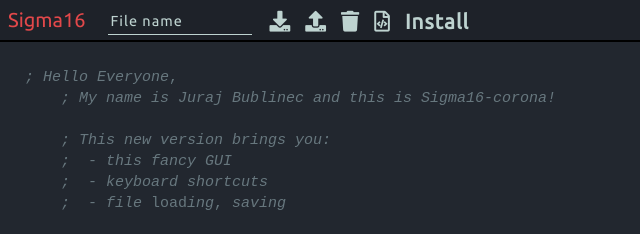
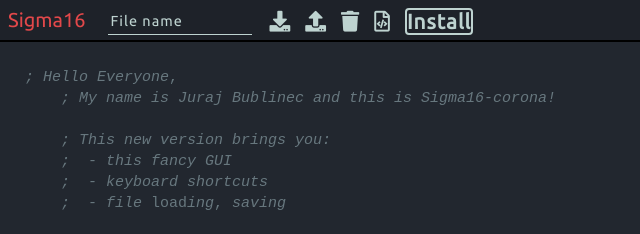
Before and after one commit to bublinec/Sigma16-Lite, a plain HTML site: page index.html in a window 1280 px wide. Shown: the top 234 px of the page, 0-640 px from the left. Drawn offline with Linux system fonts and the light colour scheme.

Commit message:
Install button fix

```diff
--- a/assets/css/corona.css
+++ b/assets/css/corona.css
@@ -14,13 +14,11 @@
     --paneSecPadding: 0;
 }
 
-#isntall_button{
-    border: 2px solid var(--background);
-    border-radius: 4px;
-}
 
 #install_button::after{
     content: "Install";
+    border: 2px solid var(--background);
+    border-radius: 4px;
 }
 
 /**********/
--- a/index.html
+++ b/index.html
@@ -56,7 +56,7 @@
 					<button title="Clear" onclick="editorClear()"><i class="fas fa-trash"></i></button>
 					<button title="Hello World!" onclick="insert_example(example_hello_world);"><i class="far fa-file-code"></i></button>
 					<script type="module" src="https://cdn.jsdelivr.net/npm/@pwabuilder/pwainstall"> </script>
-					<button id=install_button></button>
+					<button id="install_button"></button>
 					<pwa-install style="--install-button-color:var(--main);" usecustom="true"></pwa-install>
 
 				</div>
```
